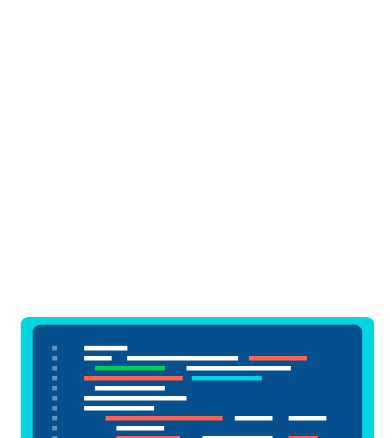
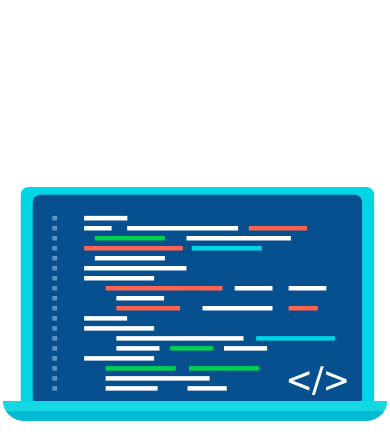
Before and after one commit to AlexanderBobrenko/wd-site, a plain HTML site: page index.html in a window 390 px wide. Shown: the part 173-611 px from the top of the page. Drawn offline with nearby package versions, Linux system fonts and the light colour scheme.

Commit message:
fixed bugs

```diff
--- a/css/style.css
+++ b/css/style.css
@@ -33,6 +33,9 @@
     }
     .nav-links__item--first{
         padding-left: 42px !important;
+    }
+    .about-wrapper{
+        padding-top: 0px;
     }
 }
 
@@ -82,6 +85,9 @@ p{
     .header-wrapper{
         margin-top: 0px;
     }
+    .about-wrapper{
+        padding-top: 0px;
+    }
 }
 
 button{
@@ -107,13 +113,15 @@ button{
 }
 
 @media screen and (max-width: 992px) {
+    .ul{
+        padding-left: 0px !important;
+    }
     .about-wrapper{
         display: flex;
         align-items: center;
-        padding-top: 130px;
         flex-direction: column;
         justify-content: center;
-
+        padding-top: 0px !important;
     }
     .about-text-wrapper{
         padding-top: 20px;
```
